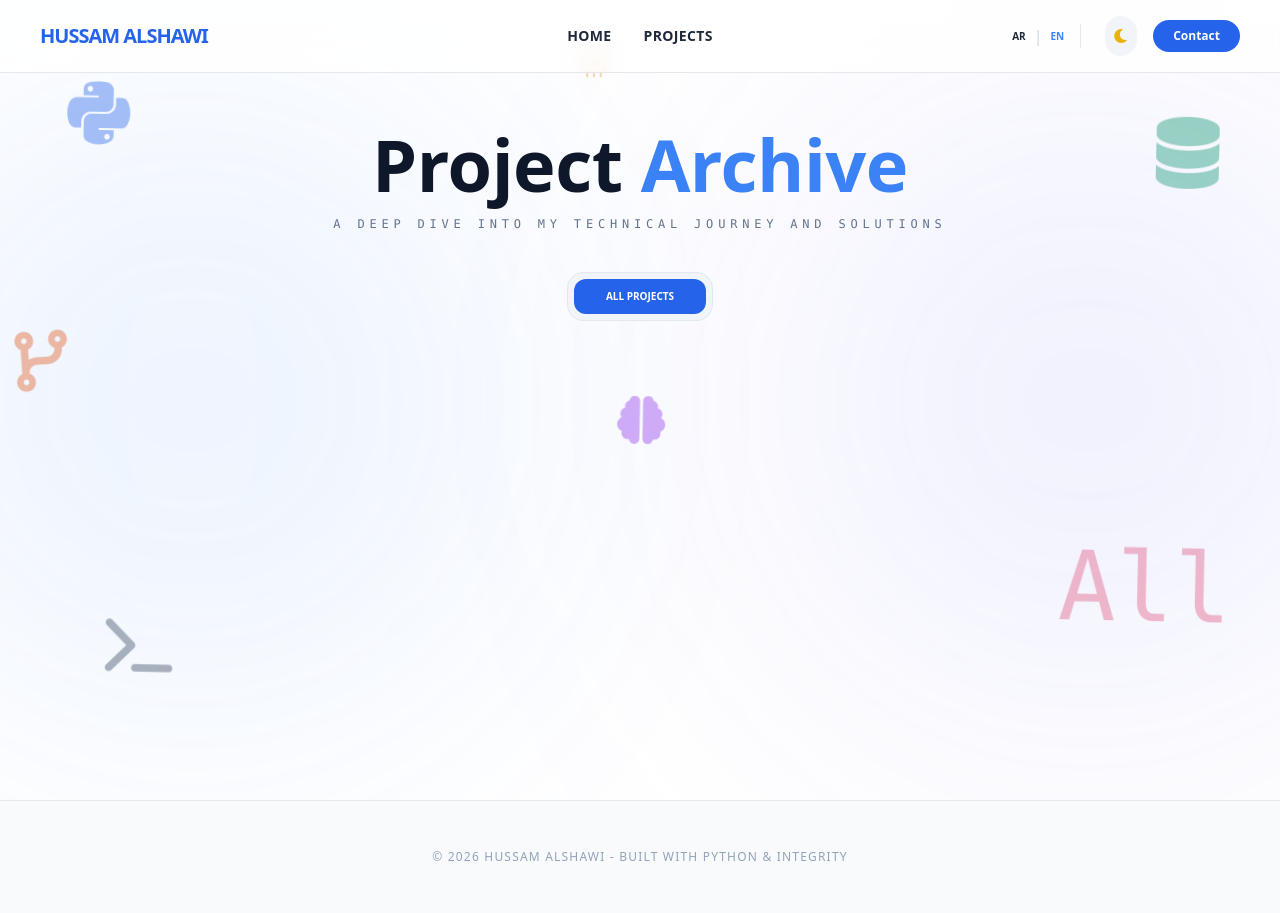
After one commit to hussamahalshawi/hussamalshawi-portfolio, a Flask app: page /projects in a window 1280 px wide. The commit adds this page. Run offline with Flask 3, Linux system fonts and the light colour scheme; data that the repository does not hold is empty; some libraries are stand-ins or nearby versions.

Commit message:
feat: implement dedicated project archive page and optimize filtering performance
- Create a dedicated 'projects.html' template with a full-grid layout (up to 4 columns).
- Add backend route for the archive page with descending ID sorting.
- Update Navbar navigation to use 'url_for' for dynamic project routing.
- Fix UI flickering and lag by synchronizing JavaScript filters with AOS.refresh().
- Optimize card animations using 'will-change' and smooth opacity transitions.
- Ensure consistent visual identity across the main portfolio and archive page.

```diff
--- a/App/routes/__init__.py
+++ b/App/routes/__init__.py
@@ -69,9 +69,46 @@ def index():
                                courses_count=0)
 
 
-# @portfolio.route('/portfolio')
-# def portfolio(): # هذا هو الاسم الذي يبحث عنه url_for
-#     pass
+@portfolio.route('/projects')
+def all_projects():
+    """
+    عرض صفحة أرشيف المشاريع الكاملة
+    يتم جلب جميع المشاريع مرتبة من الأحدث إلى الأقدم
+    """
+    try:
+        # 1. جلب جميع المشاريع من قاعدة البيانات وترتيبها (الأحدث أولاً)
+        # الترتيب حسب '-id' أو '-created_at' يضمن ظهور آخر عمل قمت به في البداية
+        projects = Project.objects.order_by('-id').all()
+
+        # 2. جلب جميع التصنيفات لغايات الفلترة في الصفحة
+        categories = Category.objects.all()
+
+        # 3. تعريف الترتيب المخصص للتصنيفات (اختياري كما فعلنا سابقاً)
+        custom_order = [
+            'Python Development', 'Web Development', 'Data Structures',
+            'Data Analysis', 'Problem Solving', 'Artificial Intelligence',
+            'Mobile Development', 'Software Engineering'
+        ]
+
+        # ترتيب التصنيفات برمجياً بناءً على القائمة أعلاه
+        sorted_categories = sorted(
+            categories,
+            key=lambda x: custom_order.index(x.name.strip()) if x.name.strip() in custom_order else 999
+        )
+
+        # 4. رندر الصفحة وإرسال البيانات
+        return render_template(
+            'projects.html',
+            projects=projects,
+            categories=sorted_categories,
+            title="Project Archive | Hussam Alshawi"
+        )
+
+    except Exception as e:
+        # التعامل مع الخطأ في حال تعذر جلب البيانات من MongoDB
+        print(f"Error fetching projects: {e}")
+        return render_template('errors/500.html'), 500
+
 
 @portfolio.route('/project/<project_id>')
 def project_details(project_id):
--- a/App/static/css/style.css
+++ b/App/static/css/style.css
@@ -305,3 +305,6 @@ section:last-of-type .scroll-indicator-wrapper {
     animation: shimmer 3s infinite linear;
 }
 .hidden-project { display: none !important; }
+
+.filter-btn.active { background-color: #2563eb; color: white; }
+#all-projects-grid { transition: all 0.5s ease; }
--- a/App/static/js/main.js
+++ b/App/static/js/main.js
@@ -128,3 +128,41 @@ function filterProjects(category) {
         }
     });
 }
+
+function filterAllProjects(category) {
+    const cards = document.querySelectorAll('.project-card');
+    const buttons = document.querySelectorAll('.filter-btn');
+
+    // 1. تحديث الأزرار فوراً
+    buttons.forEach(btn => {
+        btn.classList.remove('active', 'bg-blue-600', 'text-white');
+        btn.classList.add('text-slate-500');
+    });
+    event.currentTarget.classList.add('active', 'bg-blue-600', 'text-white');
+
+    // 2. الفلترة مع حركة ناعمة جداً
+    cards.forEach(card => {
+        const cardCat = card.getAttribute('data-category').trim();
+
+        // إخفاء العنصر بسلاسة أولاً
+        card.style.opacity = '0';
+        card.style.transform = 'scale(0.95)';
+
+        setTimeout(() => {
+            if (category === 'all' || cardCat === category) {
+                card.style.display = 'block';
+                // طلب إعادة رسم (Reflow) لضمان عمل الـ transition
+                card.offsetHeight;
+                card.style.opacity = '1';
+                card.style.transform = 'scale(1)';
+            } else {
+                card.style.display = 'none';
+            }
+        }, 300); // مدة التلاشي
+    });
+
+    // 3. الأهم: تحديث AOS بعد انتهاء الحركة
+    setTimeout(() => {
+        AOS.refreshHard(); // يجبر AOS على إعادة حساب المواقع
+    }, 400);
+}
--- a/App/templates/base.html
+++ b/App/templates/base.html
@@ -42,15 +42,14 @@
 
         <div class="hidden md:flex flex-1 justify-center items-center space-x-8 text-sm font-bold uppercase tracking-wide">
             <a href="/" class="hover:text-blue-500 transition-colors">Home</a>
-            <a href="#projects" class="hover:text-blue-500 transition-colors">Projects</a>
-            <a href="#blog" class="hover:text-blue-500 transition-colors">Blog</a>
+            <a href="{{ url_for('portfolio.all_projects') }}" class="hover:text-blue-500 transition-colors">Projects</a>
         </div>
 
         <div class="flex-1 flex justify-end items-center space-x-4">
             <div class="flex items-center gap-2 border-r dark:border-slate-700 pr-4 mr-2">
-                <a href="?lang=ar" class="text-[10px] font-bold hover:text-blue-500 transition">AR</a>
+                <a href="?ar" class="text-[10px] font-bold hover:text-blue-500 transition">AR</a>
                 <span class="text-slate-300">|</span>
-                <a href="?lang=en" class="text-[10px] font-bold text-blue-500 transition">EN</a>
+                <a href="?en" class="text-[10px] font-bold text-blue-500 transition">EN</a>
             </div>
 
             <button onclick="toggleTheme()"
@@ -71,14 +70,8 @@
     <div id="mobile-menu"
          class="absolute top-full left-0 w-full bg-white dark:bg-darkBg border-b dark:border-slate-800 hidden flex-col p-8 space-y-6 shadow-2xl md:hidden text-center animate-fade-in">
         <a href="/" class="text-lg font-bold">Home</a>
-        <a href="#projects" class="text-lg font-bold">Projects</a>
-        <a href="#blog" class="text-lg font-bold">Blog</a>
-        <div class="h-[1px] bg-slate-100 dark:bg-slate-800 w-full"></div>
-        <div class="flex justify-center space-x-4 font-bold">
-            <a href="?lang=ar">العربية</a>
-            <span class="text-slate-300">|</span>
-            <a href="?lang=en">English</a>
-        </div>
+        <a href="{{ url_for('portfolio.all_projects') }}" class="text-lg font-bold">Projects</a>
+
     </div>
 </nav>
 
--- /dev/null
+++ b/App/templates/projects.html
@@ -0,0 +1,95 @@
+{% extends "base.html" %}
+
+{% block content %}
+<section id="all-projects-page"
+         class="min-h-screen w-full pt-32 pb-24 relative overflow-hidden bg-white dark:bg-[#0a0f1a] flex flex-col items-center">
+
+    <div class="absolute inset-0 z-0 pointer-events-none overflow-hidden select-none">
+        <div class="absolute top-[10%] left-[5%] text-blue-600/40 dark:text-blue-400/30 text-7xl animate-float-slow"><i class="fab fa-python"></i></div>
+        <div class="absolute top-[40%] left-[2%] text-orange-600/40 dark:text-orange-400/30 text-6xl animate-float-delayed"><i class="fas fa-code-branch"></i></div>
+        <div class="absolute bottom-[15%] left-[8%] text-slate-700/40 dark:text-slate-300/30 text-6xl animate-float-slow"><i class="fas fa-terminal"></i></div>
+        <div class="absolute top-[5%] left-[45%] text-amber-600/40 dark:text-amber-400/30 text-4xl animate-pulse"><i class="fas fa-microchip"></i></div>
+        <div class="absolute top-[50%] left-[48%] text-purple-600/40 dark:text-purple-400/30 text-5xl animate-float-slow"><i class="fas fa-brain"></i></div>
+        <div class="absolute top-[15%] right-[5%] text-emerald-600/40 dark:text-emerald-400/30 text-7xl animate-float-slow"><i class="fas fa-database"></i></div>
+        <div class="absolute bottom-[20%] right-[4%] text-rose-600/30 dark:text-rose-400/25 text-8xl font-mono animate-float-slow">All</div>
+
+        <div class="absolute top-[10%] left-[-10%] w-[50vw] h-[50vw] bg-blue-500/10 blur-[150px] rounded-full"></div>
+        <div class="absolute bottom-[10%] right-[-10%] w-[50vw] h-[50vw] bg-indigo-500/10 blur-[150px] rounded-full"></div>
+    </div>
+
+    <div class="max-w-[95%] mx-auto relative z-10 w-full flex-1 flex flex-col">
+
+        <div class="w-full mb-16 flex flex-col items-center">
+            <div class="text-center" data-aos="fade-down">
+                <h1 class="text-5xl md:text-7xl font-black text-slate-900 dark:text-white tracking-tight mb-4">
+                    Project <span class="text-blue-500">Archive</span>
+                </h1>
+                <p class="text-slate-500 dark:text-slate-400 font-mono text-xs uppercase tracking-[0.4em]">
+                    A deep dive into my technical journey and solutions
+                </p>
+            </div>
+
+            <div class="flex flex-wrap justify-center bg-slate-100 dark:bg-slate-900/50 p-1.5 rounded-2xl border border-slate-200 dark:border-slate-800 backdrop-blur-md mt-10"
+                 data-aos="fade-up">
+                <button onclick="filterAllProjects('all')"
+                        class="filter-btn active px-8 py-2.5 rounded-xl text-[10px] font-black uppercase transition-all duration-300">
+                    All Projects
+                </button>
+                {% for cat in categories %}
+                <button onclick="filterAllProjects('{{ cat.name }}')"
+                        class="filter-btn px-8 py-2.5 rounded-xl text-[10px] font-black uppercase transition-all duration-300 text-slate-500 hover:text-blue-500">
+                    {{ "AI / ML" if cat.name == "Artificial Intelligence" else cat.name }}
+                </button>
+                {% endfor %}
+            </div>
+        </div>
+
+        <div id="all-projects-grid"
+             class="grid grid-cols-1 md:grid-cols-2 lg:grid-cols-3 xl:grid-cols-4 gap-8 px-4 pb-20">
+
+            {% for project in projects %}
+            <div class="project-card group bg-white/80 dark:bg-slate-900/40 backdrop-blur-2xl border border-slate-200 dark:border-slate-800 rounded-[2.5rem] overflow-hidden transition-all duration-500 hover:-translate-y-4 hover:shadow-2xl hover:shadow-blue-500/20"
+                 data-category="{{ project.category.name if project.category else 'all' }}"
+                 data-aos="zoom-in"
+                 data-aos-delay="{{ loop.index0 * 50 }}">
+
+                <div class="relative h-56 overflow-hidden">
+                    <img src="{{ url_for('static', filename='images/' + (project.project_image[0] if project.project_image else 'default.jpg')) }}"
+                         class="w-full h-full object-cover transition-transform duration-700 group-hover:scale-110">
+                    <div class="absolute inset-0 bg-gradient-to-t from-slate-900/90 via-transparent to-transparent"></div>
+
+                    <div class="absolute top-5 left-6">
+                        <span class="px-4 py-1.5 bg-blue-600 text-white rounded-xl text-[9px] font-black uppercase tracking-tighter shadow-xl">
+                            {{ project.category.name if project.category else 'Dev' }}
+                        </span>
+                    </div>
+                </div>
+
+                <div class="p-8">
+                    <h3 class="text-xl font-black dark:text-white mb-3 line-clamp-1 group-hover:text-blue-500 transition-colors">
+                        {{ project.project_name }}
+                    </h3>
+                    <p class="text-slate-500 dark:text-slate-400 text-xs mb-8 line-clamp-3 leading-relaxed">
+                        {{ project.description }}
+                    </p>
+
+                    <div class="flex items-center justify-between mt-auto">
+                        <a href="{{ url_for('project.details_view', project_id=project.id|string) }}"
+                           class="flex items-center gap-2 text-[10px] font-black uppercase text-blue-500 tracking-widest group/link">
+                            View Details <i class="fas fa-arrow-right group-hover/link:translate-x-1 transition-transform"></i>
+                        </a>
+                        {% if project.github_url %}
+                        <a href="{{ project.github_url }}" target="_blank"
+                           class="w-10 h-10 rounded-2xl bg-slate-100 dark:bg-slate-800 flex items-center justify-center text-slate-500 hover:bg-blue-600 hover:text-white transition-all duration-300">
+                            <i class="fab fa-github text-xl"></i>
+                        </a>
+                        {% endif %}
+                    </div>
+                </div>
+            </div>
+            {% endfor %}
+        </div>
+    </div>
+</section>
+
+{% endblock %}
```
